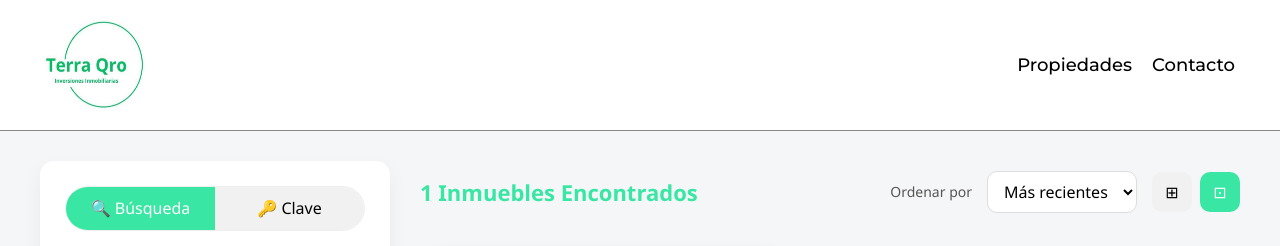
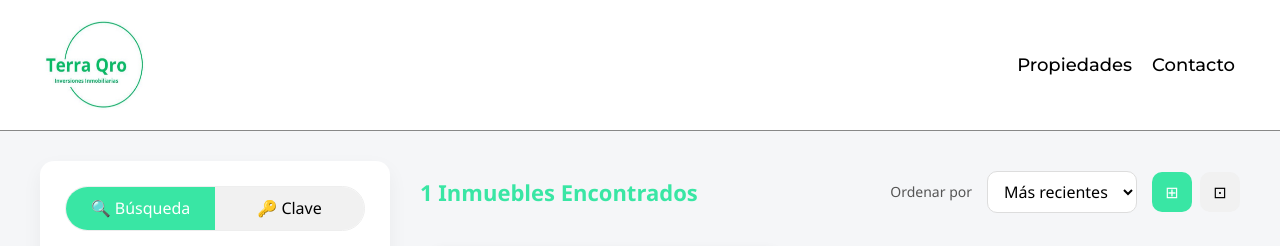
Before and after one commit to carolina0304/inmobiliaria-frontend, a React (Vite) app: page /propiedades in a window 1280 px wide. Shown: the top 246 px of the page. Built offline with nearby package versions, Linux system fonts and the light colour scheme.

Commit message:
funcion propperties

```diff
--- a/src/blocks/properties.css
+++ b/src/blocks/properties.css
@@ -169,6 +169,12 @@
   gap: 25px;
 }
 
+.properties__list {
+  display: flex;
+  flex-direction: column;
+  gap: 20px;
+}
+
 /* ===== RESPONSIVE ===== */
 
 @media (max-width: 1100px) {
--- a/src/components/Main/components/Properties/Properties.jsx
+++ b/src/components/Main/components/Properties/Properties.jsx
@@ -13,6 +13,7 @@ function Properties() {
         "https://images.unsplash.com/photo-1549989476-69a92fa57c36?ixlib=rb-1.2.1&ixid=eyJhcHBfaWQiOjEyMDd9&auto=format&fit=crop&w=800&q=60",
       headline: "Propiedad 1",
       description: "Hermosa casa en el centro de la ciudad",
+      propertykey: "123333",
       bedrooms: "2",
       bathrooms: "1",
       area: "90",
@@ -24,6 +25,7 @@ function Properties() {
         "https://images.unsplash.com/photo-1549396535-c11d5c55b9df?ixlib=rb-1.2.1&auto=format&fit=crop&w=800&q=60",
       headline: "Propiedad 2",
       description: "Apartamento moderno con vista al mar",
+      propertykey: "1311111",
       bedrooms: "2",
       bathrooms: "1",
       area: "100",
@@ -35,6 +37,7 @@ function Properties() {
         "https://images.unsplash.com/photo-1564013799919-ab600027ffc6?ixlib=rb-1.2.1&auto=format&fit=crop&w=800&q=60",
       headline: "Propiedad 3",
       description: "Casa familiar con jardín",
+      propertykey: "14111111",
       bedrooms: "2",
       bathrooms: "2",
       area: "125",
@@ -46,6 +49,7 @@ function Properties() {
         "https://images.unsplash.com/photo-1565182999561-18d7dc61c393?ixlib=rb-1.2.1&auto=format&fit=crop&w=800&q=60",
       headline: "Propiedad 4",
       description: "Loft moderno en el centro",
+      propertykey: "152222",
       bedrooms: "2",
       bathrooms: "2",
       area: "120",
@@ -109,8 +113,8 @@ function Properties() {
               <input
                 type="text"
                 placeholder="Buscar ubicación"
-                value={location}
-                onChange={(e) => setLocation(e.target.value)}
+                value={searchTerm}
+                onChange={(e) => setSearchTerm(e.target.value)}
               />
             </div>
           </div>
@@ -127,13 +131,33 @@ function Properties() {
                 <option>Más recientes</option>
               </select>
               <div className="properties__view-buttons">
-                <button className="properties__view-btn">⊞</button>
-                <button className="properties__view-btn active">⊡</button>
+                <button
+                  className={`properties__view-btn ${
+                    viewMode === "grid" ? "active" : ""
+                  }`}
+                  onClick={() => setViewMode("grid")}
+                >
+                  ⊞
+                </button>
+                <button
+                  className={`properties__view-btn ${
+                    viewMode === "list" ? "active" : ""
+                  }`}
+                  onClick={() => setViewMode("list")}
+                >
+                  ⊡
+                </button>
               </div>
             </div>
           </div>
 
-          <div className="properties__grid">
+          <div
+            className={
+              viewMode === "grid"
+                ? "properties__grid"
+                : "properties__grid properties__list"
+            }
+          >
             {filteredProperties.map((property) => (
               <PropertyCard
                 key={property.id}
```
